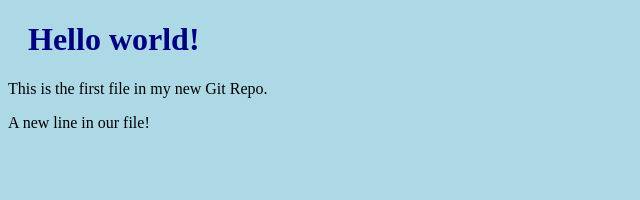
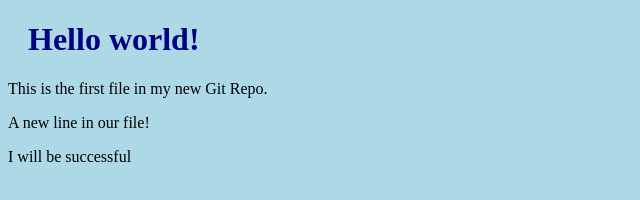
Before and after one commit to Coskleakey/hello-world, a plain HTML site: page index.html in a window 1280 px wide. Shown: the whole page, without its empty margins (0-640 px from the left). Drawn offline with Linux system fonts and the light colour scheme.

Commit message:
third edition of hello world

```diff
--- a/index.html
+++ b/index.html
@@ -9,6 +9,7 @@
 <h1>Hello world!</h1>
 <p>This is the first file in my new Git Repo.</p>
 <p>A new line in our file!</p>
+<p>I will be successful</p>
 
 </body>
 </html>
```
